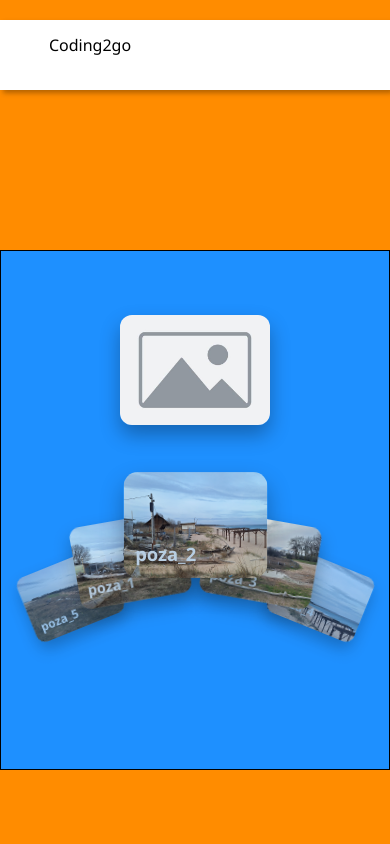
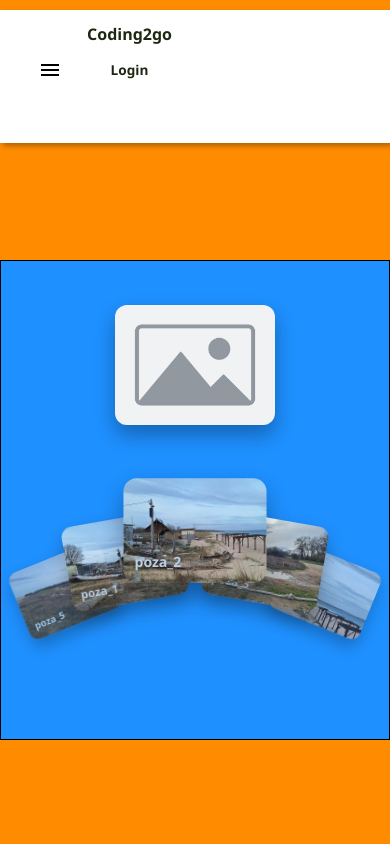
Before and after one commit to Bretony/slider, a plain HTML site: page index.html in a window 390 px wide. Shown: the top 844 px of the page. Drawn offline with Linux system fonts and the light colour scheme.

Commit message:
Update style.css

```diff
--- a/style.css
+++ b/style.css
@@ -5,10 +5,8 @@
 }
 
 body {
-   min-height: 200vh;
-  /* Împingem conținutul mai jos la pornire (ex: 400px),
-     ca să aibă distanță pe care să urce la scroll până la 220px */
-  padding-top: 400px; /* Spațiu ca să nu intre conținutul sub navbar */
+  min-height: 200vh;
+  padding-top: 400px;
   background-color: darkorange;
   background-size: cover;
   background-repeat: no-repeat;
@@ -16,12 +14,12 @@ body {
   font-family: 'Segoe UI', sans-serif;
 }
 
-/* --- NAVBAR ÎNGHEȚAT SUS --- */
+/* --- NAVBAR CU BUTOANELE CENTRATE --- */
 nav {
   position: fixed;
   top: 0;
   left: 0;
-  margin-top: 50px;
+  margin-top: 30px;
   width: 100%;
   height: 70px;
   z-index: 1000;
@@ -29,128 +27,87 @@ nav {
   box-shadow: 3px 3px 5px rgba(0, 0, 0, 0.3);
   display: flex;
   align-items: center;
+  justify-content: center; /* Centrează cele 2 butoane pe mijlocul barei */
   padding: 0 30px;
 }
 
-nav ul {
-  width: 100%;
-  list-style: none;
-  display: flex;
-  align-items: center;
-  justify-content: space-between; /* Logo în stânga, pastila .header în dreapta/centru */
-}
-
-/* --- LOGO --- */
+/* Logo-ul fixat în stânga pe Desktop */
 .logo {
+  position: absolute;
+  left: 30px;
   width: 150px;
   height: 50px;
   display: flex;
   justify-content: center;
   align-items: center;
   border-radius: 10px;
-  transition: 0.2s;
-}
-
-.logo a {
-  text-decoration: none;
-  color: rgb(30, 39, 17);
   font-weight: bold;
   font-size: 1.1rem;
-  width: 100%;
-  height: 100%;
-  display: flex;
-  justify-content: center;
-  align-items: center;
+  color: rgb(30, 39, 17);
+  transition: 0.2s;
+  cursor: pointer;
 }
 
 .logo:hover {
   background-color: #9b4848;
   border: 3px solid orange;
+  color: rgb(184, 206, 226);
 }
 
-.logo:hover {
-  color: rgb(184, 206, 226);
-}
-.particular {
-   max-width: 150px;
-   height: 50px;
-   border: 4px solid transparent;
-}
-.particular:hover {
-
-   border: 4px solid rgb(184, 206, 226);
-}
-/* --- PASTILA CU CELE 5 BUTOANE EGALE --- */
+/* Containerul celor 2 butoane pe mijloc */
 .header {
-  display: grid;
-  grid-template-columns: repeat(5, 1fr);
-  width: 800px;
-  height: 50px;
-  gap: 0.5rem;
-  background-color: aliceblue;
-  padding: 4px;
-  margin: 0 auto; /* Centrează pastila în spațiul rămas */
+  display: flex;
+  align-items: center;
+  justify-content: center;
+  gap: 20px;
+  background-color: transparent;
 }
 
-.header li {
-  height: 100%;
-  width: 100%;
+/* STIL 100% IDENTIC PENTRU AMBELE BUTOANE (Hamburger + Login) */
+.menu-button,
+.particular {
   display: flex;
+  align-items: center;
   justify-content: center;
-  align-items: center;
+  width: 110px;
+  height: 45px;
+  background-color: transparent;
+  border: 3px solid transparent;
+  border-radius: 8px;
+  color: rgb(30, 39, 17);
+  font-family: inherit;
+  font-weight: 600;
+  font-size: 1rem;
+  cursor: pointer;
   transition: 0.2s;
 }
 
-.header a {
-   width: 150px;
-  height: 50px;
-  text-decoration: none;
-  display: flex;
-  justify-content: center;
-  align-items: center;
-  color: rgb(30, 39, 17);
-  font-weight: 500;
+.menu-button:hover,
+.particular:hover {
+  border: 3px solid rgb(184, 206, 226);
+  background-color: transparent;
 }
 
-.header li:hover {
-    width: 150px;
-  height: 50px;
-  background-color: #af3d3d;
-}
-
-.header li:hover a {
-  color: rgb(184, 206, 226);
-}
-
-/* --- BUTON HAMBURGER & SIDEBAR (MOBIL) --- */
-.menu-button {
-  display: none;
-  list-style: none;
-}
-
-.menu-button a {
-  width: 150px;
-  height: 50px;
-  display: flex;
-  align-items: center;
-  padding: 10px;
-}
-
+/* --- SIDEBAR (MENIUL VERTICAL PE TOT ECRANUL) --- */
 .sidebar {
   position: fixed;
   top: 0;
-  right: 0;
-  height: 120vh;
-  width: 250px;
-  z-index: 2000; /* Peste navbar */
-  background-color: rgba(255, 255, 255, 0.85);
+  left: 0;
+  width: 100%;
+  height: 100vh;
+  z-index: 2000;
+  background-color: rgba(255, 255, 255, 0.95);
   backdrop-filter: blur(15px);
-  box-shadow: -10px 0 20px rgba(0, 0, 0, 0.2);
-  display: none; /* Se deschide din JS cu showSidebar() */
+  display: none;
   flex-direction: column;
   align-items: flex-start;
   justify-content: flex-start;
   padding-top: 20px;
+}
+
+.sidebar .close-button a {
+  justify-content: flex-start;
+  padding-left: 25px;
 }
 
 .sidebar li {
@@ -177,40 +134,41 @@ nav ul {
   color: rgb(184, 206, 226);
 }
 
-/* --- RESPONSIVE (ECRANE MICI) --- */
-/* @media (max-width: 800px) {
-  .header {
-    display: none;
-  }
-  .menu-button {
-    display: block;
-  }
-}
-
-@media (max-width: 400px) {
-  .sidebar {
-    width: 100%;
-  }
-} */
-/* Ascundem checkbox-ul */
 #login-toggle {
   display: none;
 }
 
-/* Facem <label> să arate identic cu <a> din .header */
-.header label {
-  width: 150px;
-  height: 50px;
-  display: flex;
-  justify-content: center;
-  align-items: center;
-  color: rgb(30, 39, 17);
-  font-weight: 500;
-  cursor: pointer;
+/* --- ADAPTARE PENTRU MOBIL PORTRAIT (Să nu se suprapună Logo-ul peste butoane) --- */
+@media (max-width: 700px) {
+  nav {
+    justify-content: space-between;
+    padding: 0 15px;
+  }
+  .logo {
+    position: static;
+    width: auto;
+  }
+  .header {
+    gap: 10px;
+  }
+  .menu-button,
+  .particular {
+    width: 75px;
+  }
 }
 
-.header li:hover label {
-  color: rgb(184, 206, 226);
+/* Centrare strictă pentru conținutul ambelor butoane */
+.menu-button,
+.particular,
+.menu-button a,
+.particular label {
+  display: flex !important;
+  align-items: center !important;
+  justify-content: center !important;
+  text-align: center !important;
+  padding: 0 !important;
+  margin: 0 !important;
+  line-height: 1 !important;
 }
 
   /* ----------------------------------------------------------------------------
@@ -384,119 +342,109 @@ nav ul {
    ADAPTARE PENTRU TABLETĂ ȘI TELEFON (RESPONSIVE)
    ========================================================================== */
 
-/* 1. Când ecranul scade sub 950px, activăm butonul hamburger în loc de pastilă */
-@media (max-width: 950px) {
-  .header {
-    display: none;
-  }
-  .menu-button {
-    display: block;
-  }
-  .menu-button a {
-    width: auto;
-    justify-content: flex-end;
-  }
-}
-
-/* 2. Adaptare pentru Tabletă și Telefoane mari (sub 768px) */
-@media (max-width: 768px) {
+/* ==========================================================================
+   INTERFAȚA DE MOBIL (PORTRAIT & LANDSCAPE SUB 900px)
+   ========================================================================== */
+@media (max-width: 900px) {
   body {
-    padding-top: 250px;
+    padding-top: 260px;
   }
 
   nav {
-    display: block;
-    margin-top: 20px;
-    padding: 0 15px;
+    height: auto;
+    padding: 8px 12px;
+    margin-top: 10px;
   }
 
+  nav ul {
+    flex-direction: column;
+    gap: 6px;
+  }
+
+  .logo {
+    height: 32px;
+    font-size: 1rem;
+  }
+
+  /* Grila pe 2 rânduri x 3 coloane */
+  .header {
+    display: grid;
+    grid-template-columns: repeat(3, 1fr);
+    grid-template-rows: repeat(2, 40px);
+    width: 100%;
+    max-width: 100%;
+    height: auto;
+    gap: 5px;
+  }
+
+  /* Rândul 1: Hamburger (1), Blog (2), Products (3) */
+  .menu-button {
+    display: flex !important;
+    order: 1;
+  }
+  .header li:nth-child(2) { order: 2; } /* Blog */
+  .header li:nth-child(3) { order: 3; } /* Products */
+
+  /* Rândul 2: Login (4), About (5), Forum (6) */
+  .header li.particular   { order: 4; max-width: 100%; } /* Login */
+  .header li:nth-child(4) { order: 5; } /* About */
+  .header li:nth-child(5) { order: 6; } /* Forum */
+
+  .header a,
+  .header label,
+  .header li:hover,
+  .menu-button a {
+    width: 100%;
+    max-width: 100%;
+    height: 100%;
+    font-size: 0.85rem;
+    padding: 0;
+  }
+
+  /* Adaptăm containerul și pozele ca să încapă pe ecranul telefonului */
   .container {
-    top: 130px;
-    height: 520px;
+    top: 165px;
+    height: 480px;
     padding: 20px;
   }
 
   #login-toggle:checked ~ .container {
-    top: 90px;
-    margin-top: -160px;
+    top: 145px;
+    margin-top: -120px;
   }
 
-  /* Micșorăm cardurile din carusel */
   .item1, .item2, .item3, .item4, .item5 {
-    width: 150px;
-    height: 110px;
-    margin-top: 50px;
-    animation-name: caruselAripiMobil; /* Folosim animația cu distanțe mai mici */
+    width: 130px;
+    height: 95px;
+    margin-top: 80px;
+    font-size: 0.8rem;
   }
 
-  /* Micșorăm și zona de drag-here de sus */
   .item6 {
-    width: 180px;
-    height: 130px;
-    margin-top: -310px;
+    width: 160px;
+    height: 120px;
+    margin-top: -270px;
+  }
+
+  /* Micșorăm distanța aripilor pe mobil ca să nu iasă pozele din ecran */
+  @keyframes caruselAripi {
+    0%, 15%   { transform: translate(-130px, 50px) rotate(-22deg) scale(0.75); z-index: 1; opacity: 0.85; }
+    20%, 35%  { transform: translate(-70px, 20px) rotate(-10deg) scale(0.9);  z-index: 2; opacity: 0.95; }
+    40%, 55%  { transform: translate(0px, -10px) rotate(0deg) scale(1.1);     z-index: 3; opacity: 1; }
+    60%, 75%  { transform: translate(70px, 20px) rotate(10deg) scale(0.9);    z-index: 2; opacity: 0.95; }
+    80%, 95%  { transform: translate(130px, 50px) rotate(22deg) scale(0.75);  z-index: 1; opacity: 0.85; }
+    100%      { transform: translate(-130px, 50px) rotate(-22deg) scale(0.75); z-index: 1; opacity: 0.85; }
   }
 }
 
-/* 3. Adaptare pentru Telefoane mici (sub 480px) */
-@media (max-width: 480px) {
-  .item1, .item2, .item3, .item4, .item5 {
-    width: 125px;
-    height: 92px;
-    margin-top: 60px;
+/* Ajustare suplimentară strict pentru telefon întors pe orizontală (Landscape) */
+@media (max-width: 900px) and (orientation: landscape) {
+  .sidebar {
+    width: 220px;
+    padding-top: 10px;
+    overflow-y: auto;
   }
-
-  .item6 {
-    width: 150px;
-    height: 110px;
-    margin-top: -280px;
-  }
-
-  .sidebar {
-    width: 100%; /* Meniul lateral ocupă tot ecranul pe telefoane înguste */
+  .sidebar li {
+    height: 42px;
   }
 }
-
-/* --- ANIMAȚIA CARUSELULUI PENTRU ECRANE MICI (distanțe strânse) --- */
-@keyframes caruselAripiMobil {
-  /* Poziția 1: Aripa stângă exterioară */
-  0%, 15% {
-    transform: translate(-125px, 55px) rotate(-22deg) scale(0.75);
-    z-index: 1;
-    opacity: 0.8;
-  }
-
-  /* Poziția 2: Aripa stângă interioară */
-  20%, 35% {
-    transform: translate(-65px, 20px) rotate(-10deg) scale(0.9);
-    z-index: 2;
-    opacity: 0.95;
-  }
-
-  /* Poziția 3: CENTRU / VÂRF (Pauză 3s) */
-  40%, 55% {
-    transform: translate(0px, -15px) rotate(0deg) scale(1.15);
-    z-index: 3;
-    opacity: 1;
-  }
-
-  /* Poziția 4: Aripa dreaptă interioară */
-  60%, 75% {
-    transform: translate(65px, 20px) rotate(10deg) scale(0.9);
-    z-index: 2;
-    opacity: 0.95;
-  }
-
-  /* Poziția 5: Aripa dreaptă exterioară */
-  80%, 95% {
-    transform: translate(125px, 55px) rotate(22deg) scale(0.75);
-    z-index: 1;
-    opacity: 0.8;
-  }
-
-  /* Trecere lină înapoi la Poziția 1 */
-  100% {
-    transform: translate(-125px, 55px) rotate(-22deg) scale(0.75);
-    z-index: 1;
-    opacity: 0.8;
-  }
-}
```
